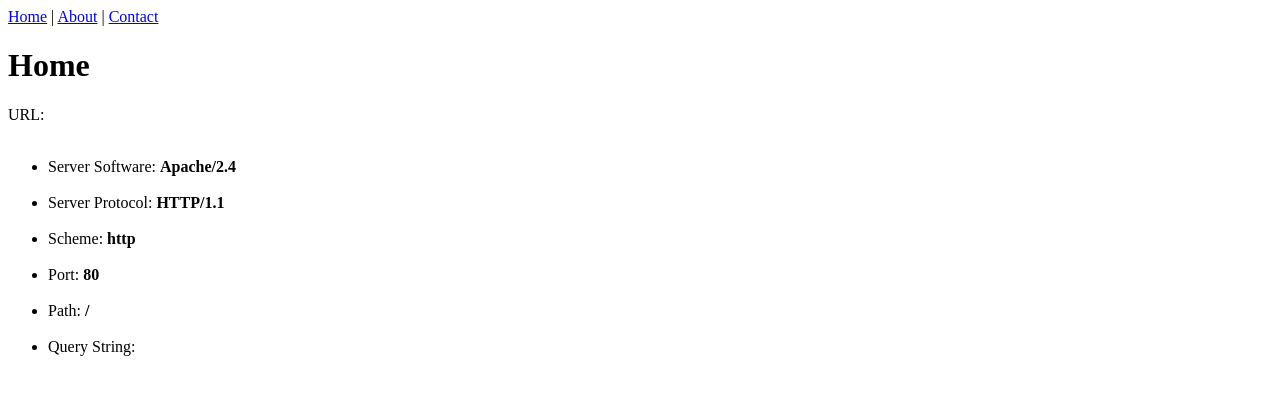
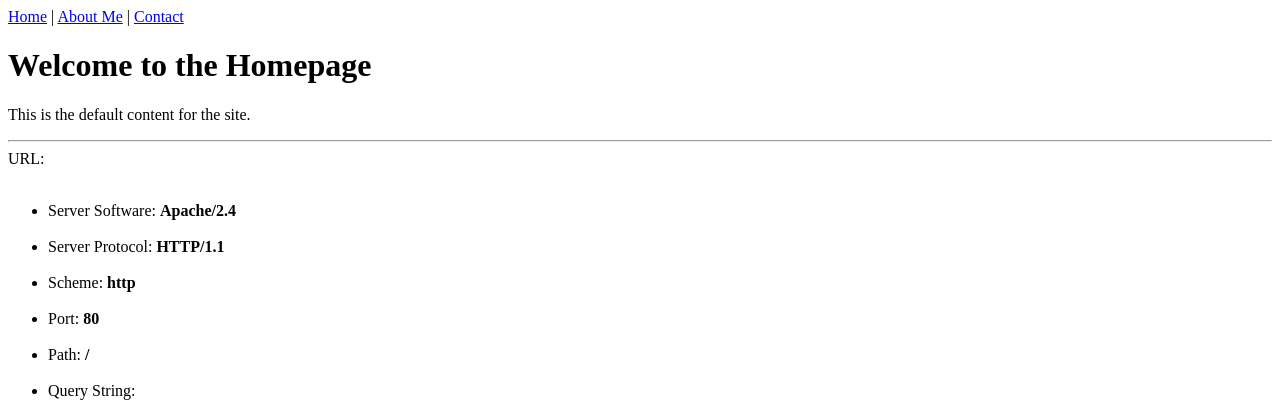
Before and after one commit to sobi3ch/simpleapp, a PHP site: page / in a window 1280 px wide. Shown: the top 420 px of the page. Run offline with PHP 8.4, Linux system fonts and the light colour scheme.

Commit message:
Update request to facilitate /<path>

```diff
--- a/app/index.php
+++ b/app/index.php
@@ -1,26 +1,76 @@
 <?php
-
+// app/index.php
 require_once __DIR__ . '/url_helpers.php';
 
-// Navbar
-echo '<nav style="margin-bottom:20px;">';
-echo '<a href="/">Home</a> | ';
-echo '<a href="/about   ">About</a> | ';
-echo '<a href="/contact">Contact</a>';
-echo '</nav>';
+// Get the requested URL path
+$request_uri = trim(parse_url($_SERVER['REQUEST_URI'], PHP_URL_PATH), '/');
 
-function renderPage($path)
+// Your custom routing function
+function request($path)
 {
-    $titles = [
-        '' => 'Home',
-        'about' => 'About',
-        'contact' => 'Contact'
-    ];
+    switch ($path) {
+        case 'about/me':
+            handleAboutMe();
+            break;
+        case 'contact':
+            handleContactPage();
+            break;
+        case '': // For the homepage (e.g., localhost/)
+            handleHomepage();
+            break;
+        default:
+            handle404();
+            break;
+    }
 
-    $title = $titles[$path] ?? 'Home';
-    echo "<h1>$title</h1>";
+    // none braking line
+    echo "<hr />\n";
     url();
 }
 
-$page = $_GET['page'] ?? '';
-renderPage($page);
+
+// Navbar
+function navbar()
+{
+    echo '<nav style="margin-bottom:20px;">';
+    echo '<a href="/">Home</a> | ';
+    echo '<a href="/about/me">About Me</a> | ';
+    echo '<a href="/contact">Contact</a>';
+    echo '</nav>';
+}
+
+// Function to handle the 'about/me' page
+function handleAboutMe()
+{
+    navbar();
+    echo "<h1>About Me Page</h1>";
+    echo "<p>This is the content for the about me section.</p>";
+}
+
+// Function to handle the 'contact' page
+function handleContactPage()
+{
+    navbar();
+    echo "<h1>Contact Page</h1>";
+    echo "<p>Feel free to contact us.</p>";
+}
+
+// Function to handle the homepage
+function handleHomepage()
+{
+    navbar();
+    echo "<h1>Welcome to the Homepage</h1>";
+    echo "<p>This is the default content for the site.</p>";
+}
+
+// Function to handle the 404 page
+function handle404()
+{
+    http_response_code(404);
+    echo "<h1>404 Not Found</h1>";
+    echo "<p>The page you are looking for does not exist.</p>";
+    echo "<p><a href='/'>Go back to the homepage</a></p>";
+}
+
+// Call the request function with the parsed URL path
+request($request_uri);
```
